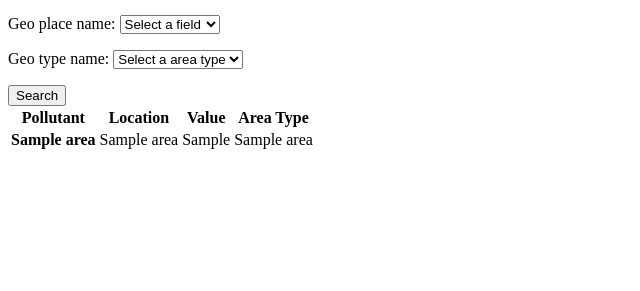
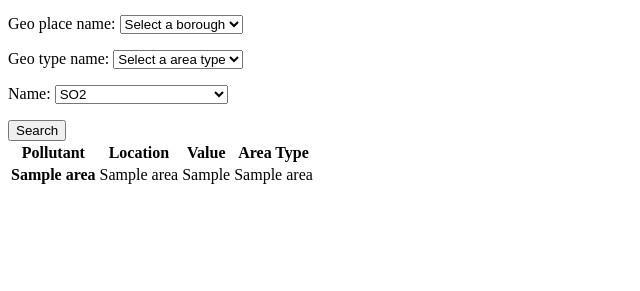
Before and after one commit to zl3952/SP23-LC-Project-Group6, a Django app: template map/templates/map.html in a window 1280 px wide. Shown: the part 509-800 px from the top of the page, without its empty margins (0-640 px from the left). Run offline with Django 3.2, Linux system fonts and the light colour scheme; tables that the repository leaves empty hold one stand-in row (values such as "Sample post"); the template is opened without the code that fills it: values that come from a table or form of the project are taken from there, most other values are stand-ins (such as "Sample title", 1, 10 or a date in 2020); some libraries are stand-ins or nearby versions.

Commit message:
update ma[

```diff
--- a/map/forms.py
+++ b/map/forms.py
@@ -10,7 +10,7 @@ class SearchForm(forms.Form):
 
     # ], initial = '')
     geo_place_name = forms.ChoiceField(choices=[
-        ('', 'Select a field'),
+        ('', 'Select a borough'),
         ('Bronx', 'Bronx'),
         ('Brooklyn', 'Brooklyn'),
         ('Manhattan', 'Manhattan'),
@@ -21,3 +21,14 @@ class SearchForm(forms.Form):
         ('', 'Select a area type'),
         ('Borough', 'Borough'),
     ], initial = '', required=True)
+    name = forms.ChoiceField(choices = {
+        ('*', 'Select a pollutant type'),
+        ('O3', 'Ozone (O3)'),
+        ('SO2', 'SO2'),
+        ('Air Toxics Concentrations', 'Air Toxics Concentrations'),
+        ('PM2.5','PM2.5'),
+        ('SO2', 'Sulfur Dioxide (SO2)'),
+        ('NO2', 'Nitrogen Dioxide (NO2)'),
+        ('Traffic', 'Traffic Density'),
+
+        }, initial = '', required=True)
--- a/map/templates/map.html
+++ b/map/templates/map.html
@@ -29,11 +29,6 @@
               }
               initMap();
 
-              function closeAllInfoWindows() {
-                {% for area in data %}
-                  infowindow{{ forloop.counter }}.close();
-                {% endfor %}
-              }
           </script>
           </div>
   </body>
@@ -66,8 +61,9 @@
       </tbody>
     </table>
 </div>
+
 <script>
-  console.log(address)
+ console.log(address)
   var geocoder = new google.maps.Geocoder();
   geocoder.geocode({'address' : address}, function (results, status) {
     if (status == "OK") {
--- a/map/views.py
+++ b/map/views.py
@@ -15,13 +15,16 @@ def nyc_data_view(request):
         #search_field = form.cleaned_data['field']
         geo_type_name = form.cleaned_data['geo_type_name']
         geo_place_name = form.cleaned_data['geo_place_name']
+        name = form.cleaned_data['name']
         url = 'https://data.cityofnewyork.us/resource/c3uy-2p5r.json'
         #params = {'$where': f"{search_field} like '%{search_term}%'"}
         params = {}
         if geo_type_name:
         	params['geo_type_name'] = geo_type_name
         if geo_place_name:
-        	params['geo_place_name']= geo_place_name
+        	params['geo_place_name'] = geo_place_name
+        if name:
+        	params['$where'] = f"name like '%{name}%'"
         response = requests.get(url, params=params)
         data = response.json()
     return render(request, 'map.html', {'data': data, 'form': form})
```
